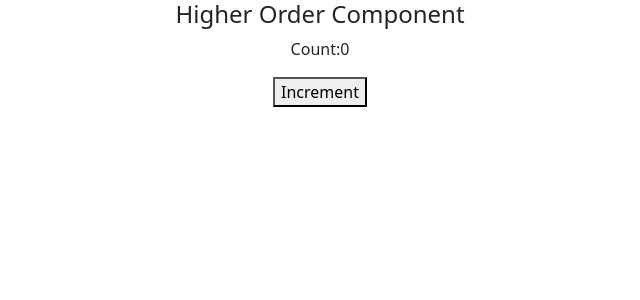
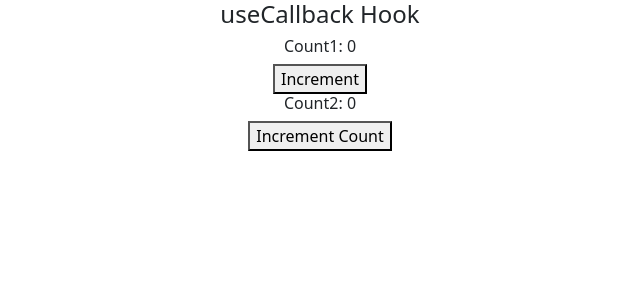
Before and after one commit to sanjay128yadav/react_js, a React (Create React App) app: page / in a window 1280 px wide. Shown: the top 300 px of the page, without its empty margins (320-960 px from the left). Built offline with nearby package versions, Linux system fonts and the light colour scheme.

Commit message:
RJ #09082024

```diff
--- a/src/App.js
+++ b/src/App.js
@@ -1,59 +1,35 @@
-import React, {useState} from 'react'
+import React, {useState, useCallback} from 'react'
 import './App.css'
+import ChildComponent from './ChildComponent';
 
 export default function App() {
 
-  /* const [count, setCount] = useState(0); */
+  // Normal Example 1
+  const [count, setCount] = useState(0);
+  console.log("Parent Rendered!");
 
-  // Same counter Using Functional Component
+  // Example 2
 
-  // High Order Component
+  const [count2, setCount2] = useState(0);
+  const IncrementCount = useCallback(()=>{
 
-  const withCounter = (WrappedComponent) => {
-      return function WithCounter(props) {
-        const [count, setCount] = useState(0);
-
-        const increment = ()=>{
-            setCount(count+1);
-        }
-
-        return(
-            <WrappedComponent {...props} count={count} increment = {increment} />
-        )
-
-      }
-  }
-
-
-  const Counter = ({count, increment}) => {
-
-      return(
-
-          <div>
-              <p>Count:{count}</p>
-              <button onClick={increment}>Increment</button>
-          </div>
-      )
-
-  }
-
-  // Wrap Counter Component with the WithCounter HOC
-
-  const CounterWithEnhancement = withCounter(Counter);
+      setCount2((prevCount)=>prevCount +1);
+      console.log("useCallback called");
+  },[])
 
   return (
-    <>
-      <div className='App'>
-          <h4>Higher Order Component</h4>
+      <>
+          <div className='App'>
+              <h4>useCallback Hook</h4>
+                <h6>Count1: {count}</h6>
+                <button onClick={()=>setCount(count+1)}>Increment</button>
 
-          {/* <span>Count: {count}</span>
-          <button onClick={()=>setCount(count+1)}>Increment</button> */}
+                {/* Example 2 */}
 
-          {/* Example 2 */}
+                <h6>Count2: {count2}</h6>
 
-          <CounterWithEnhancement />
-
-      </div>
-    </>
+                <ChildComponent increment = {IncrementCount} />
+          </div>
+      </>
   )
 }
--- a/src/ChildComponent.js
+++ b/src/ChildComponent.js
@@ -1,10 +1,10 @@
 import React, {memo} from 'react'
 
- function ChildComponent() {
+ function ChildComponent({increment}) {
   console.log("Child component rendered!");
   return (
     <>
-        <h5>Child Component</h5>
+        <button onClick={increment}>Increment Count</button>
     </>
   )
 }
```
